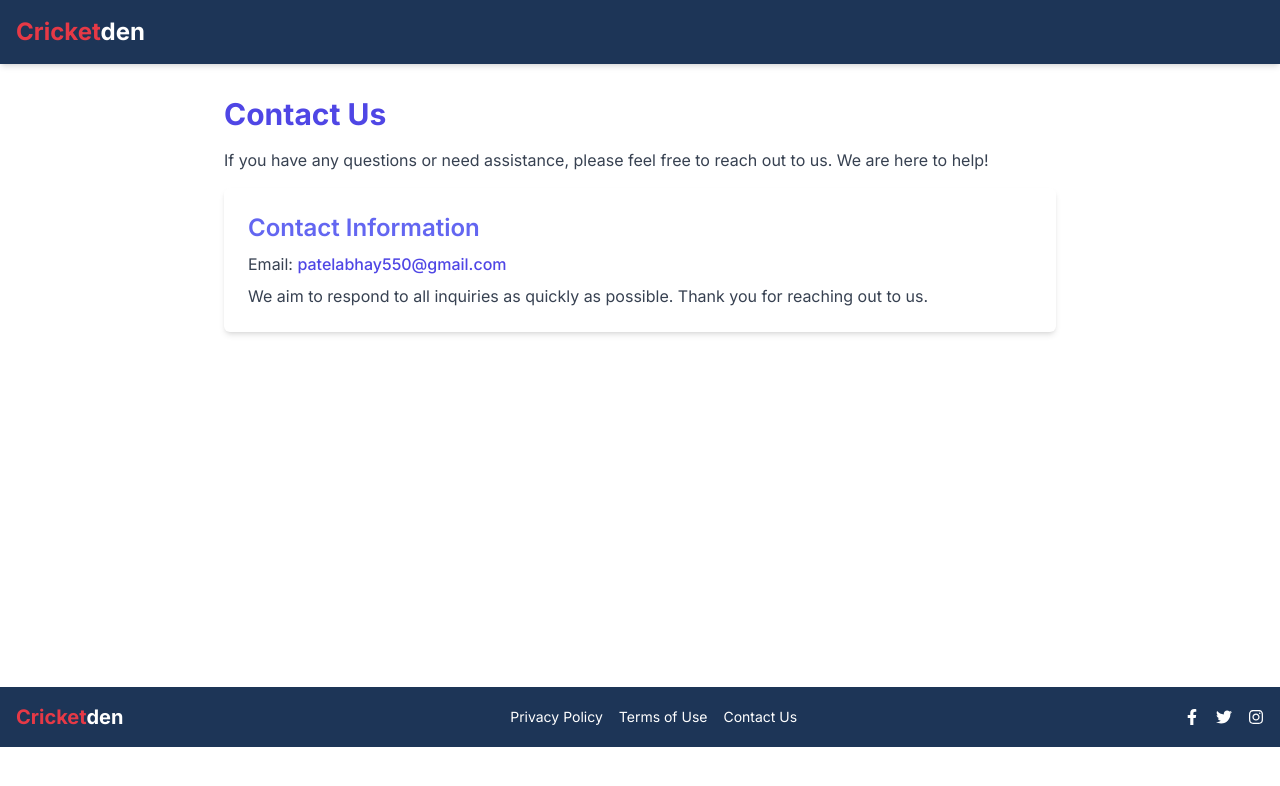
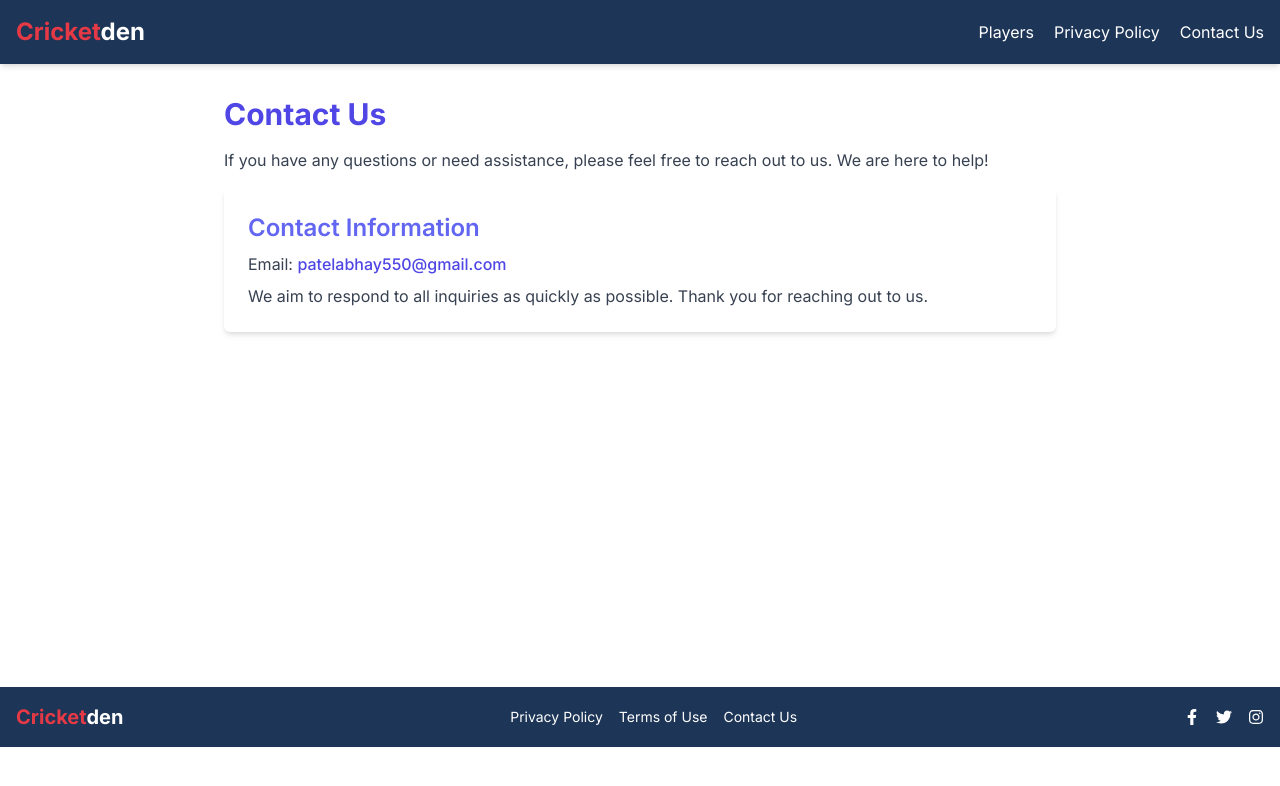
Before and after one commit to PatelAbhay550/cricketden, a Next.js app: page /ContactUs in a window 1280 px wide. Shown: the top 786 px of the page. Built offline with nearby package versions, Linux system fonts and the light colour scheme.

Commit message:
Update Header.jsx

```diff
--- a/components/Header.jsx
+++ b/components/Header.jsx
@@ -10,6 +10,19 @@ const Header = () => {
             <span className="text-accent">Cricket</span>den
           </Link>
         </div>
+        <div className="options">
+          <ul className="flex items-center gap-5 ">
+            <Link className="hover:text-accent" href="/players">
+              <li>Players</li>
+            </Link>
+            <Link className="hover:text-accent" href="/privacy">
+              <li>Privacy Policy</li>
+            </Link>
+            <Link className="hover:text-accent" href="/ContactUs">
+              <li>Contact Us</li>
+            </Link>
+          </ul>
+        </div>
       </div>
     </header>
   );
```
